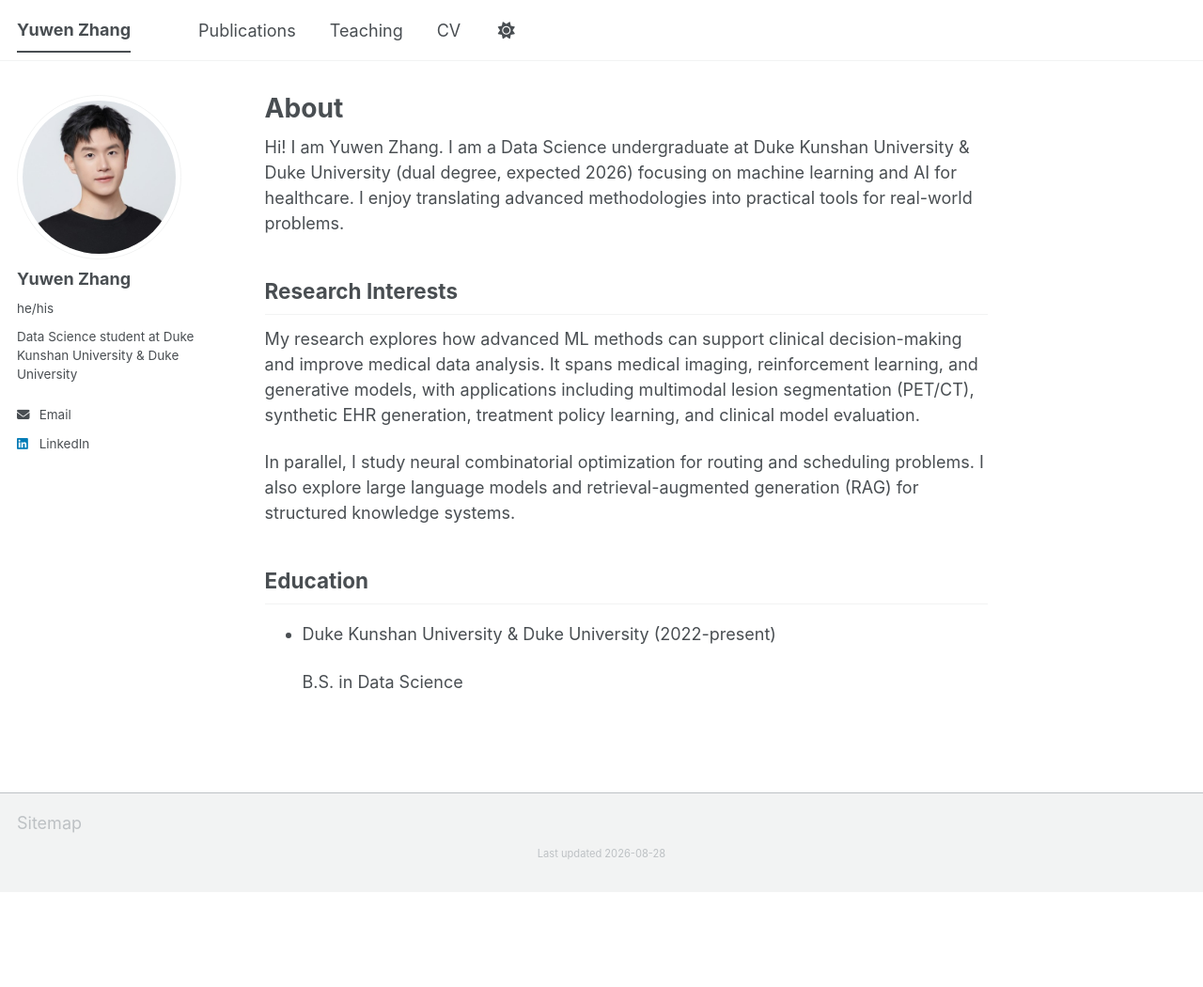
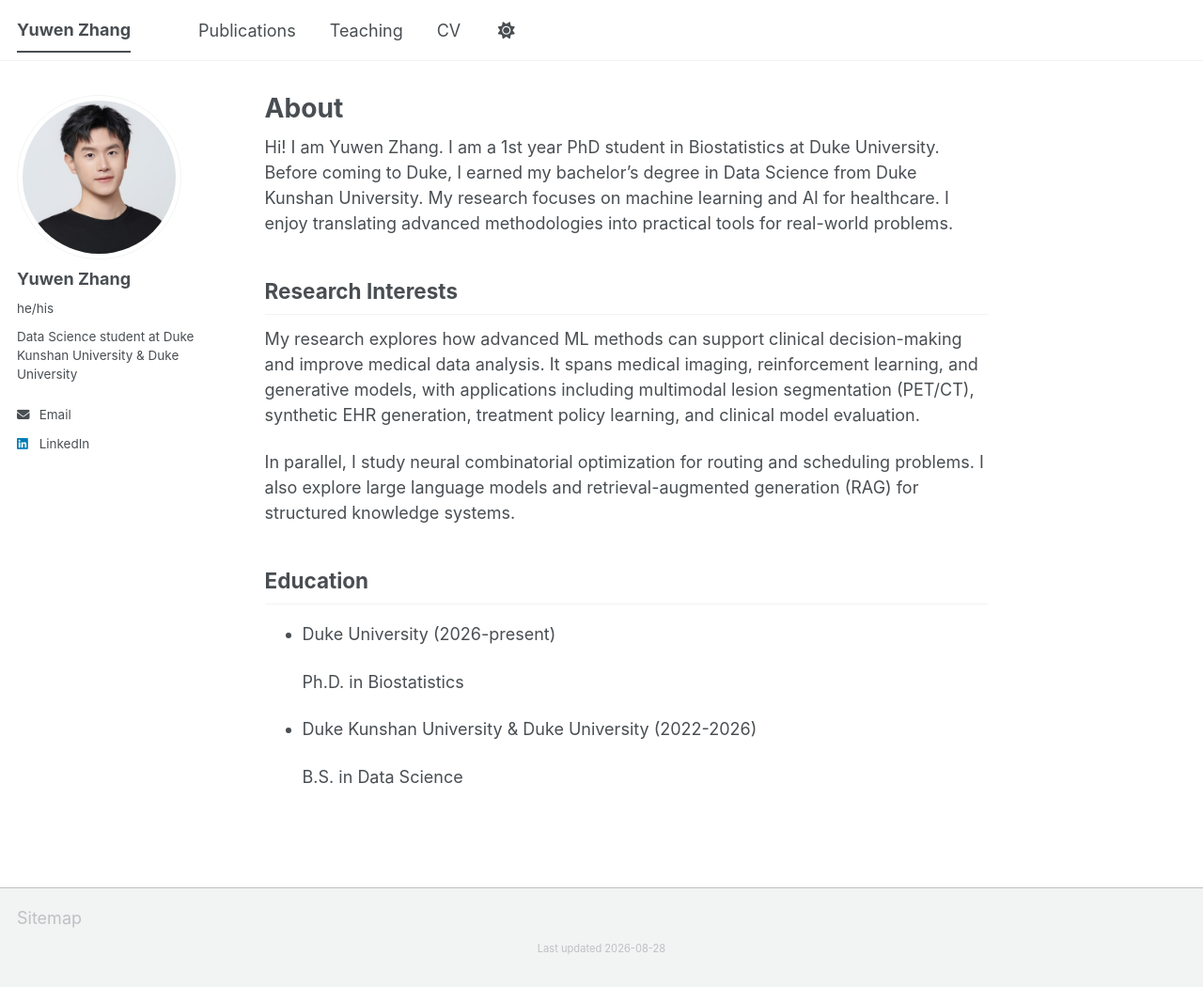
Before and after one commit to YuwenZhang-Peter/YuwenZhang-Peter.github.io, a Jekyll site: the page built from _pages/about.md, in a window 1280 px wide and 1050 px high. Shown: the whole window at 94% size. Built offline with Jekyll 4.4.1, drawn with Linux system fonts in a browser that asks for light colours; a script bundle is joined from its source files by our own code; library files that are not in the unit come from our copies.

Commit message:
Update about.md

```diff
--- a/_pages/about.md
+++ b/_pages/about.md
@@ -7,7 +7,7 @@ redirect_from:
   - /about.html
 ---
 
-Hi! I am Yuwen Zhang. I am a Data Science undergraduate at Duke Kunshan University & Duke University (dual degree, expected 2026) focusing on machine learning and AI for healthcare. I enjoy translating advanced methodologies into practical tools for real-world problems.
+Hi! I am Yuwen Zhang. I am a 1st year PhD student in Biostatistics at Duke University. Before coming to Duke, I earned my bachelor's degree in Data Science from Duke Kunshan University. My research focuses on machine learning and AI for healthcare. I enjoy translating advanced methodologies into practical tools for real-world problems.
 
 ## Research Interests
 
@@ -17,6 +17,10 @@ In parallel, I study neural combinatorial optimization for routing and schedulin
 
 ## Education
 
-- Duke Kunshan University & Duke University (2022-present)
+- Duke University (2026-present)
+
+  Ph.D. in Biostatistics
+
+- Duke Kunshan University & Duke University (2022-2026)
 
   B.S. in Data Science
```
